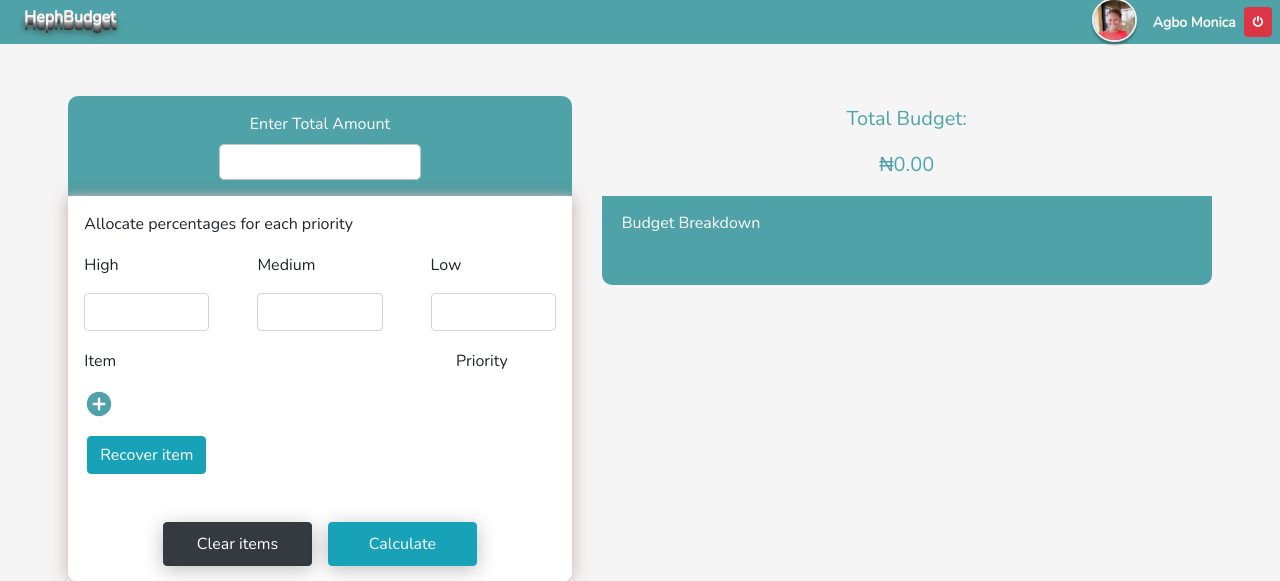
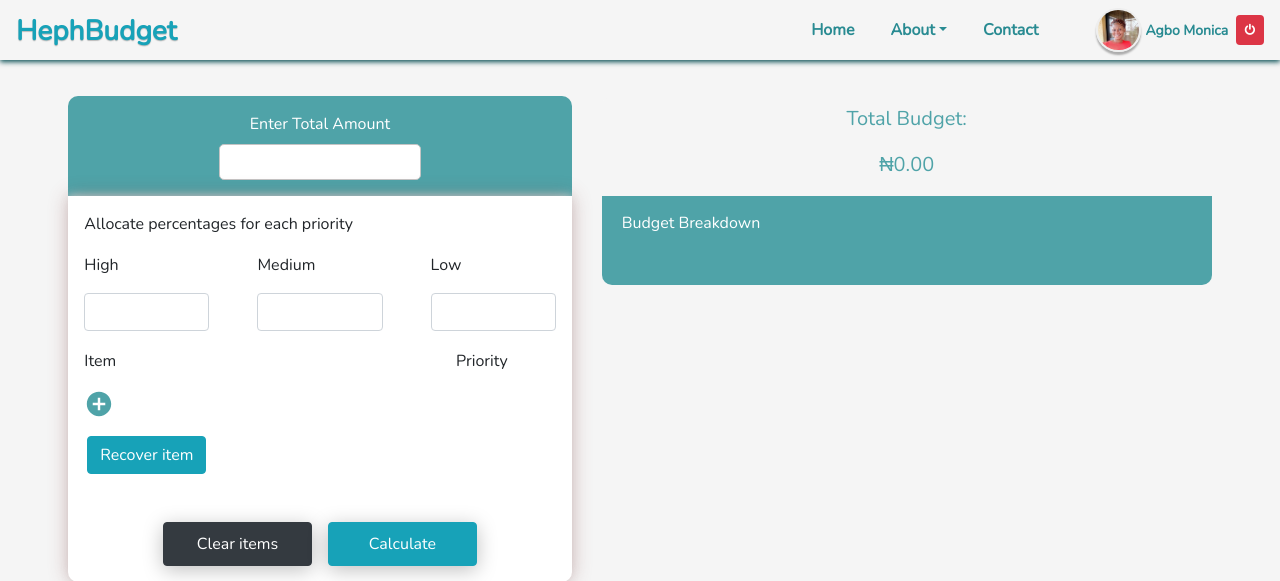
Before and after one commit to hngi/Hephaestus-Budget, a PHP site: page /home in a window 1280 px wide. Shown: the top 581 px of the page. Run offline with PHP 8.4, Linux system fonts and the light colour scheme; a user stored in the database is signed in; data comes from the database, SQL or seed files in the repository.

Commit message:
added image feature

```diff
--- a/assets/css/style.css
+++ b/assets/css/style.css
@@ -110,7 +110,22 @@ a.btn-title:hover {
   color: #298b92;
   box-shadow: 0px 3px 3px #298b92;
 }
+.profile-circle {
+  width: 45px;
+  height: 44px;
+  background-size: cover;
+  background-repeat: no-repeat;
+  background-position: center center;
+  -webkit-border-radius: 99em;
+  -moz-border-radius: 99em;
+  border-radius: 99em;
+  border: 2px solid #eee;
+  box-shadow: 0 3px 2px rgba(0, 0, 0, 0.3);
+  vertical-align: middle;
+  left: 20px;
+  top: -2px;
 
+}
 
 .features-row {
   display: flex;
@@ -181,21 +196,3 @@ a.btn-title:hover {
     width: 100%;
   }
 }
-
-.profile-circle {
-  width: 45px;
-  height: 44px;
-  background-size: cover;
-  background-repeat: no-repeat;
-  background-position: center center;
-  -webkit-border-radius: 99em;
-  -moz-border-radius: 99em;
-  border-radius: 99em;
-  border: 2px solid #eee;
-  box-shadow: 0 3px 2px rgba(0, 0, 0, 0.3);
-  vertical-align: middle;
-  position: relative;
-  left: -12px;
-  top: -2px;
-
-}
--- a/home.php
+++ b/home.php
@@ -13,7 +13,6 @@ if (isset($_POST['logout'])) {
     session_destroy();
     header("location: login.php");
 }
-
 ?>
 <!doctype html>
 <html lang="en">
@@ -27,21 +26,42 @@ if (isset($_POST['logout'])) {
     <link rel="stylesheet" href="assets/css/style.css" />
     <link rel="stylesheet" href="assets/font-awesome/css/font-awesome.min.css">
     <link rel="stylesheet" href="assets/css/calculator.css" />
-    <link rel="stylesheet" href="assets/js/bootstrap.min.js" />
-    <link rel="stylesheet" href="assets/js/jquery.min.js" />
 </head>
 
 <body>
-<nav class="navbar head p-0 px-2">
-    <p class="m-0"><a href="./" class="nav-link hephbrand text-light h5 font-weight-bold" style="color: inherit">HephBudget</a></p>
-        <form method="post">
 
-        <img class="profile-circle" src="<?php echo $imageURL; ?>" alt="User Image"/><span class=""></span>
+<nav class="navbar navbar-expand-lg hephnav">
+        <button class="navbar-toggler bg-light" type="button" data-toggle="collapse" data-target="#navbarTogglerDemo03"
+            aria-controls="navbarTogglerDemo03" aria-expanded="false" aria-label="Toggle navigation">
+            <span class="navbar-toggler-icon"></span>
+        </button>
+        <p class="h3 font-weight-bold text-info m-0" id="heph">HephBudget</p>
 
-    <small class=" text-light font-weight-bold position-relative mr-1" style="font-size: 14px; top: 1px">
+        <div class="collapse navbar-collapse" id="navbarTogglerDemo03">
+            <ul class="navbar-nav ml-auto">
+                <li class="nav-item active">
+                    <a class="nav-link font-weight-bold" href="home">Home <span class="sr-only">(current)</span></a>
+                </li>
+                <li class="nav-item dropdown">
+                    <a class="nav-link dropdown-toggle font-weight-bold" href="#" id="navbarDropdownMenuLink"
+                        role="button" data-toggle="dropdown" aria-haspopup="true" aria-expanded="false">
+                        About</a>
+                    <div class="dropdown-menu" aria-labelledby="navbarDropdownMenuLink">
+                        <a class="dropdown-item" href="about">About Us</a>
+                        <a class="dropdown-item" href="faqs">FAQ</a>
+                    </div>
+                </li>
+                <li class="nav-item active">
+                    <a class="nav-link font-weight-bold contact" href="contact">Contact</a>
+                </li>
+            </ul>
+            <form method="post">
 
-    <?php echo $user['name'] ?></small>
-            <button name="logout" type="submit" class="btn badge badge-danger p-2"> <i class="fa fa-power-off"></i></button></form>
+            <img class="profile-circle" src="<?php echo $imageURL; ?>" alt="User Image"/><span class=""></span>
+            <small class=" font-weight-bold position-relative mr-1" style="font-size: 14px; top: 1px; color:#298b92;"><?php echo $user['name'] ?> </small>
+                <button name="logout" type="submit" class="btn badge badge-danger p-2"> <i
+                 class="fa fa-power-off"></i></button></form>
+        </div>
     </nav>
 
     <div class="position-absolute w-100 h-100" style="top: 0">
@@ -107,6 +127,7 @@ if (isset($_POST['logout'])) {
 
 
     <script src="https://unpkg.com/ionicons@4.5.10-0/dist/ionicons.js"></script>
+
     <script type="text/javascript" src="assets/js/calculator.js"></script>
     <script src="https://code.jquery.com/jquery-3.3.1.slim.min.js"
         integrity="sha384-q8i/X+965DzO0rT7abK41JStQIAqVgRVzpbzo5smXKp4YfRvH+8abtTE1Pi6jizo"
```
